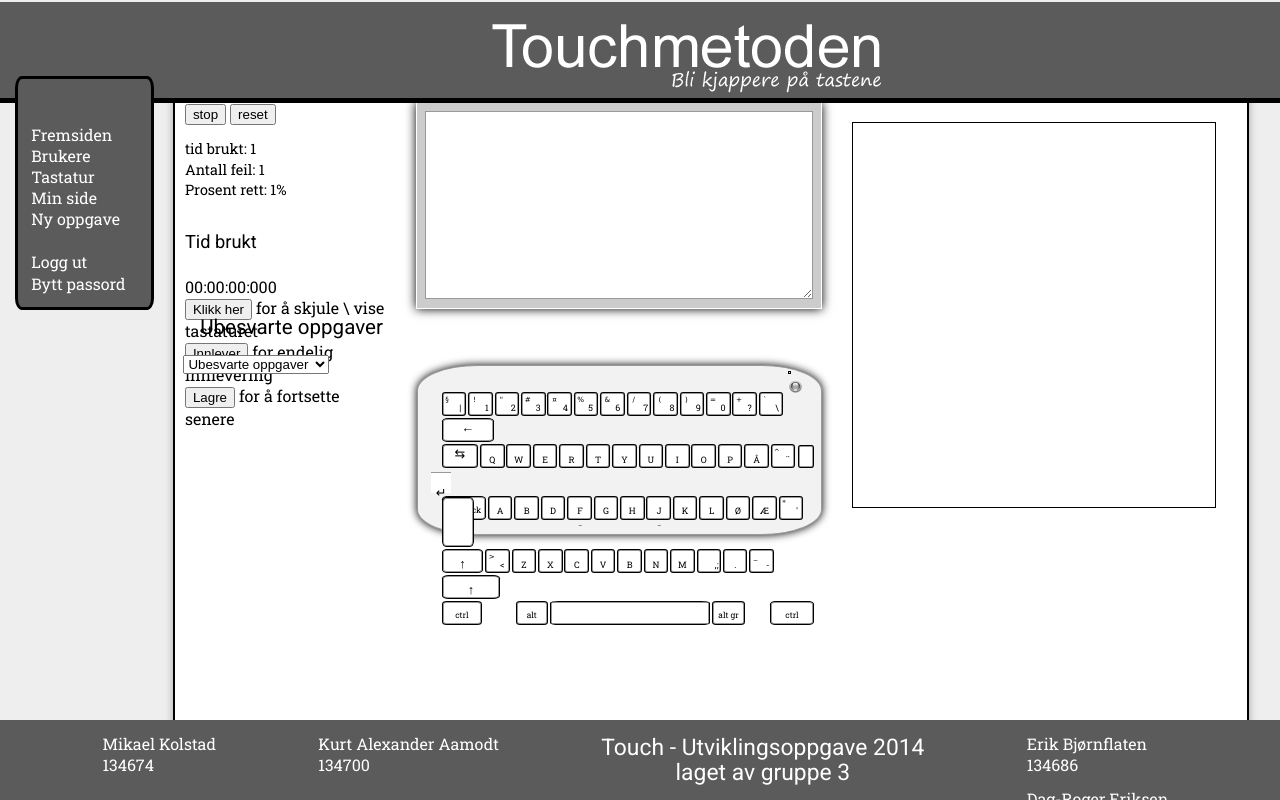
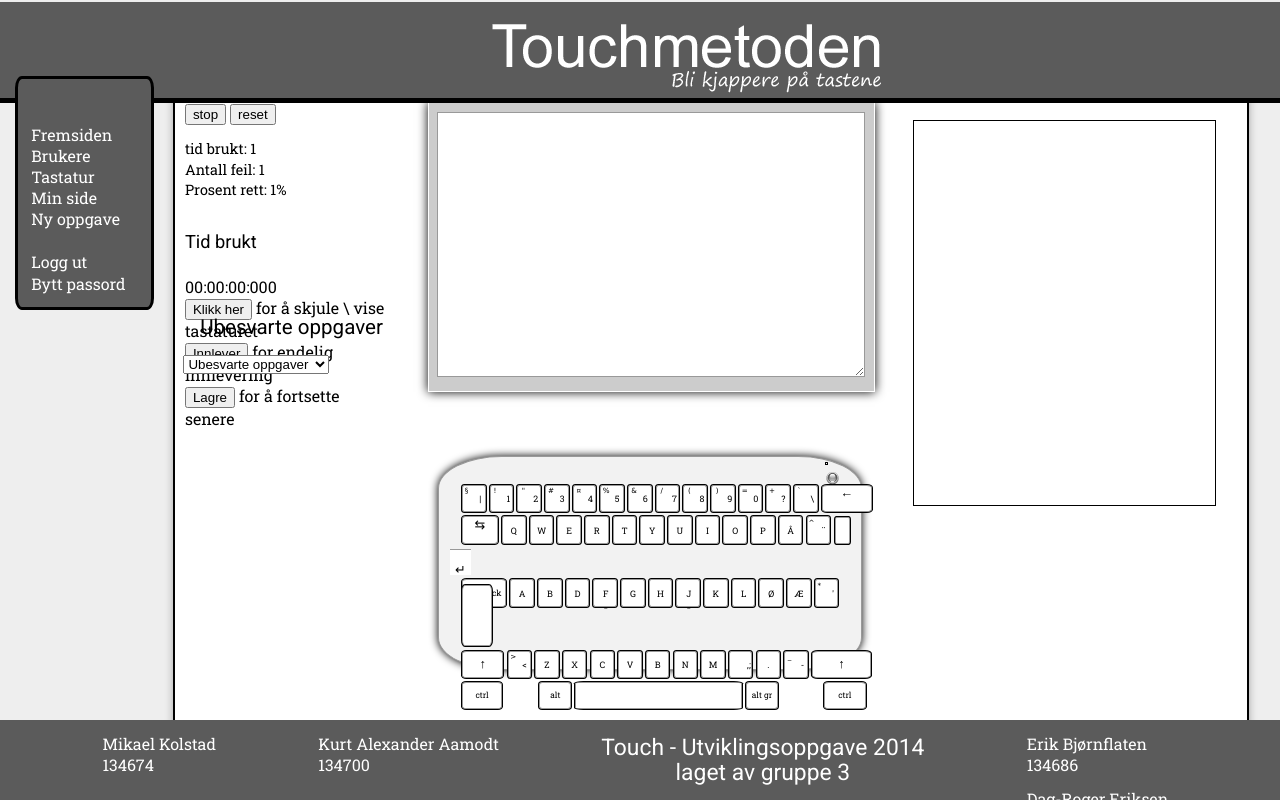
Before and after one commit to ekkodill/jalla, a PHP site: page /skriv.php in a window 1280 px wide. Run offline with PHP 8.4, Linux system fonts and the light colour scheme; the visitor is signed in with stand-in values (Sample User, id 1); data that the repository does not hold is empty.

Commit message:
Newly weed

```diff
--- a/css/keyboard.css
+++ b/css/keyboard.css
@@ -6,12 +6,11 @@ Denne siden er kontrollert av Dag-Roger Eriksen siste gang 28.03.2014
 
 #container {
 float:left;
-    width: 39%;
-    height: 25%;
-
+    width: 41%;
+    height: 32%;
     background: #F2F2F2;
-margin-left:21%;
-margin-top:-12%;
+margin-left:23%;
+margin-top:-3%;
 
 /*Runde kanter og skygge*/
 -webkit-border-radius: 15%;
@@ -94,7 +93,7 @@ font-size:100%;
 }
 
 #keyboard .delete {
-width: 12%;
+width: 11.5%;
 line-height: 100%;
 font-size:100%;
 }
@@ -131,7 +130,7 @@ list-style:none;
 
 #keyboard .return {
  font-size:5%;
-width:7%;
+width:6.5%;
 height:1420%;
 margin-top: -6.1%;
 margin-right: 2%;
@@ -162,9 +161,9 @@ clear: left;
 }
 
 #keyboard .ctrlr {
-width: 10%;
+width: 9.6%;
 font-size:65%;
-margin-left:5.9%;
+margin-left:10%;
 }
 
 #keyboard .altgr {
@@ -262,7 +261,7 @@ display:none;
 
 .bfright{
     margin-top:1%;
-    width:36%;
+    width:30%;
     height:60% auto;
     float:right;
     margin-left:1%;
@@ -311,19 +310,12 @@ display:none;
     padding-left:-5%;
 }
 
-/*.keylogo{
-
-    margin-bottom:none;
-    float:left;
-    margin-left:1%;
-    margin-top:-8%;
-}*/
 .opgtextramme{
     margin-top:2%;
-    margin-right:2%;
-    width:40%;
-    height:32%;
-    float:right;
+    margin-left:4%;
+    width:44%;
+    height:45%;
+    float:left;
     border:1px solid #fff;
     background-color:#ccc;
 
```
